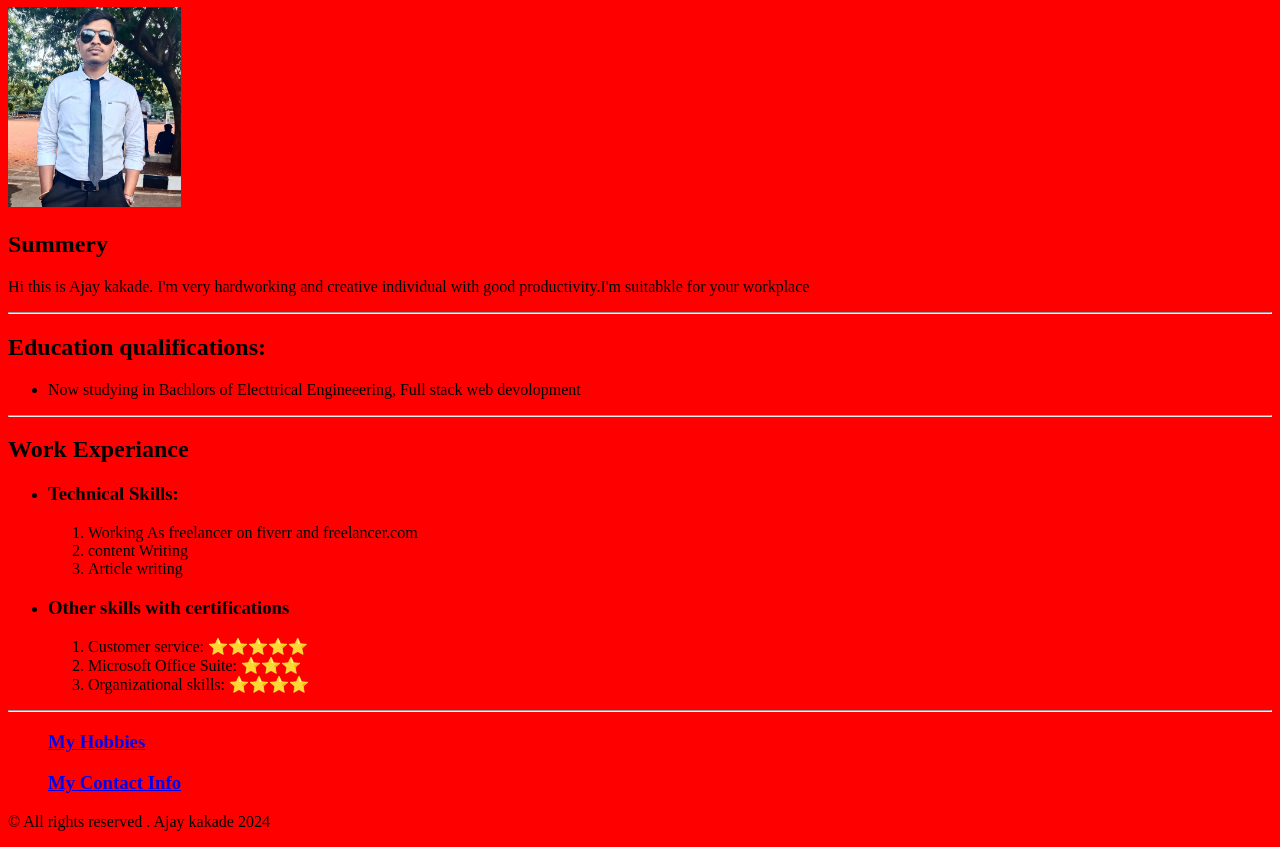
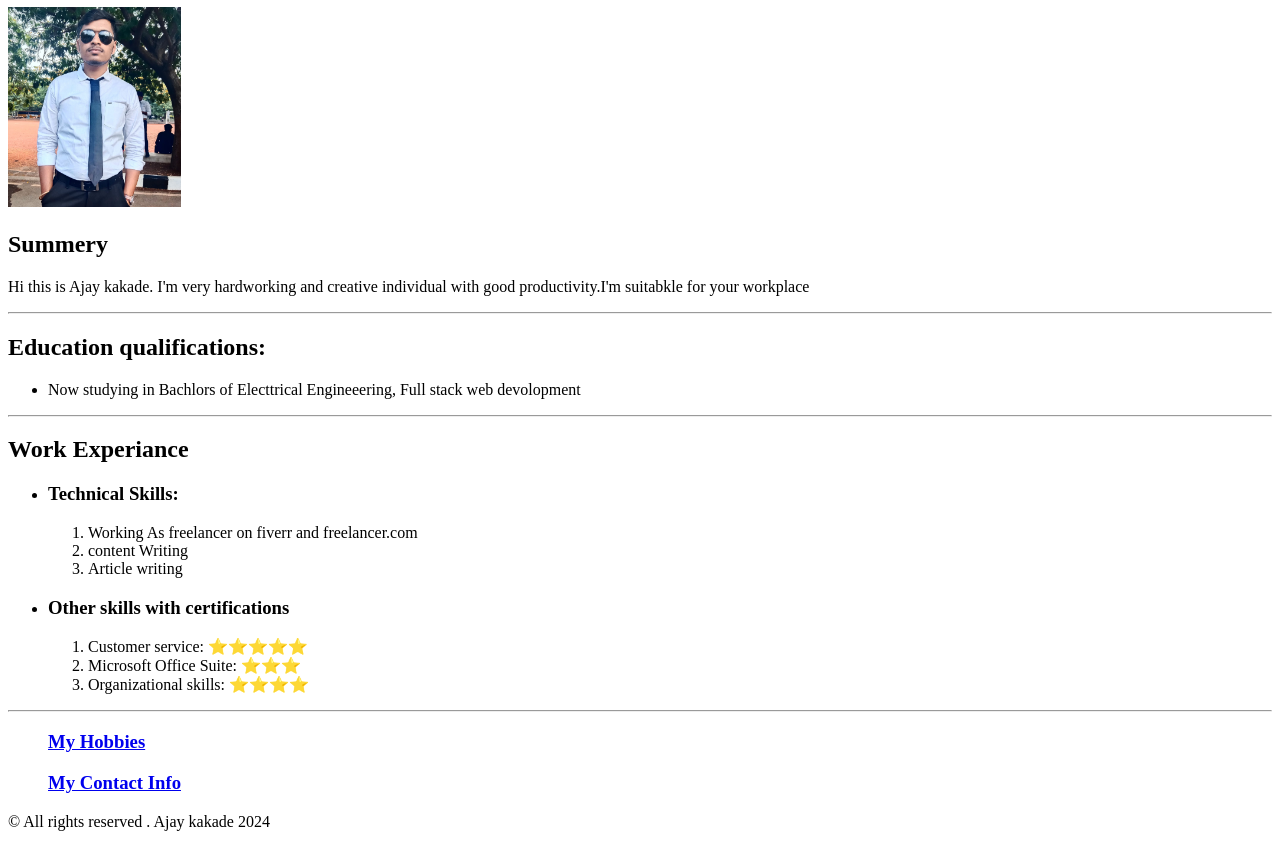
Before and after one commit to nnbgbbb/html-Myresume, a plain HTML site: page index.html in a window 1280 px wide. Shown: the part 73-920 px from the top of the page. Drawn offline with Linux system fonts and the light colour scheme.

Commit message:
Update index.html

```diff
--- a/index.html
+++ b/index.html
@@ -1,5 +1,5 @@
 <!DOCTYPE html>
-<html style="background-color:red">
+<html style="background-color:basique">
 <head>
     <meta charset="UTF-8">
     <meta name="viewport" content="width=device-width, initial-scale=1.0">
```
